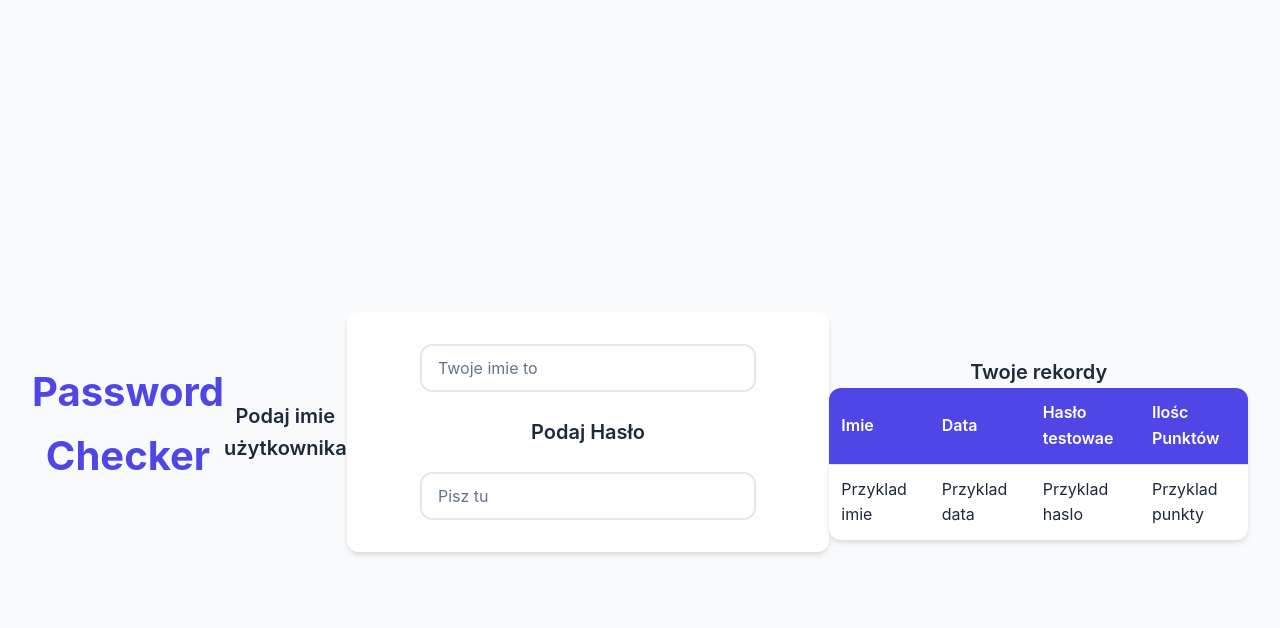
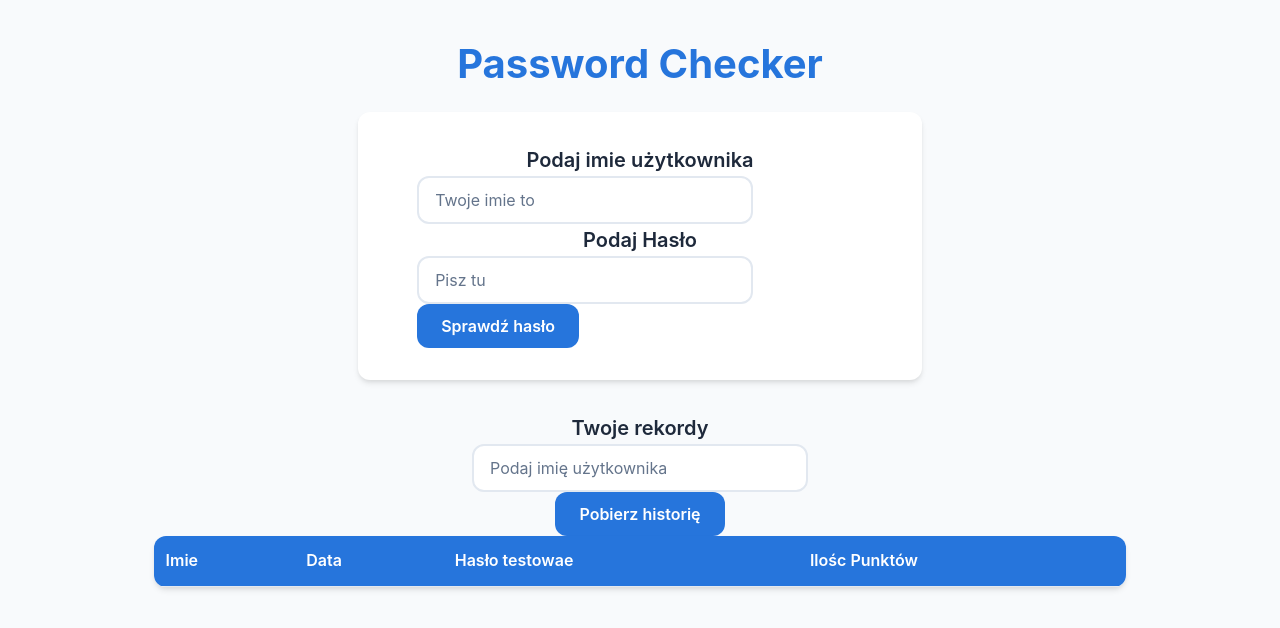
Before and after one commit to Izikini/password-checker, a React (Vite) app: page / in a window 1280 px wide. Shown: the top 628 px of the page. Built offline with nearby package versions, Linux system fonts and the light colour scheme.

Commit message:
functionality

```diff
--- a/src/App.css
+++ b/src/App.css
@@ -1,8 +1,8 @@
 /* Modern and user-friendly CSS for Password Checker */
 
 :root {
-  --primary-color: #4f46e5;
-  --secondary-color: #7c3aed;
+  --primary-color: #2675dc;
+  --secondary-color: #1c53b9;
   --background-color: #f8fafc;
   --card-background: #ffffff;
   --text-color: #1e293b;
@@ -26,7 +26,7 @@ body {
 
 #root {
   display: flex;
-  justify-content: center;
+  flex-direction: column;
   align-items: center;
   min-height: 100vh;
   padding: 2rem;
@@ -82,20 +82,49 @@ input {
 
 input:focus {
   border-color: var(--primary-color);
-  box-shadow: 0 0 0 3px rgba(79, 70, 229, 0.1);
+  box-shadow: 0 0 0 3px rgba(220, 38, 38, 0.1);
 }
 
 input::placeholder {
   color: var(--text-muted);
 }
 
+button {
+  background-color: var(--primary-color);
+  color: white;
+  border: none;
+  border-radius: var(--border-radius);
+  padding: 0.75rem 1.5rem;
+  font-size: 1rem;
+  font-weight: 600;
+  font-family: inherit;
+  cursor: pointer;
+  transition: var(--transition);
+  outline: none;
+  min-width: 120px;
+}
+
+button:hover {
+  background-color: var(--secondary-color);
+  transform: translateY(-1px);
+  box-shadow: var(--shadow-hover);
+}
+
+button:active {
+  transform: translateY(0);
+}
+
 #user-data {
+  display: flex;
+  flex-direction: column;
+  justify-content: space-between;
+  align-items: center;
   width: 100%;
   margin-top: 2rem;
 }
 
 table {
-  width: 100%;
+  width: 80%;
   border-collapse: collapse;
   background-color: var(--card-background);
   border-radius: var(--border-radius);
--- a/src/App.jsx
+++ b/src/App.jsx
@@ -2,17 +2,63 @@ import { useState } from 'react'
 import './App.css'
 
 function App() {
-  const [count, setCount] = useState(0)
+  const [username, setUsername] = useState('');
+  const [password, setPassword] = useState('');
+  const [score, setScore] = useState(null);
+  const [feedback, setFeedback] = useState('');
+
+  const handleSubmit = async (e) => {
+    e.preventDefault();
+    try {
+      const response = await fetch('http://localhost:3001/check-password', {
+        method: 'POST',
+        headers: {
+          'Content-Type': 'application/json',
+        },
+        body: JSON.stringify({ username, password }),
+      });
+      const data = await response.json();
+      if (response.ok) {
+        setScore(data.score);
+        setFeedback(data.feedback.suggestions.join(' ') || 'Good password!');
+      } else {
+        setFeedback(data.error);
+      }
+    } catch (error) {
+      setFeedback('Error checking password');
+    }
+  };
 
   return (
     <>
       <h1>Password Checker</h1>
-      <h2>Podaj imie użytkownika</h2>
+
       <div id="appka">
-          <input type="text" placeholder='Twoje imie to'/>
-
-        <h2>Podaj Hasło</h2>
-        <input type="text" placeholder='Pisz tu '/>
+        <form onSubmit={handleSubmit}>
+          <h2>Podaj imie użytkownika</h2>
+          <input
+            type="text"
+            placeholder='Twoje imie to'
+            value={username}
+            onChange={(e) => setUsername(e.target.value)}
+            required
+          />
+          <h2>Podaj Hasło</h2>
+          <input
+            type="password"
+            placeholder='Pisz tu '
+            value={password}
+            onChange={(e) => setPassword(e.target.value)}
+            required
+          />
+          <button type="submit">Sprawdź hasło</button>
+        </form>
+        {score !== null && (
+          <div>
+            <h3>Wynik: {score}/4</h3>
+            <p>{feedback}</p>
+          </div>
+        )}
       </div>
 
 
--- a/src/Password_history.jsx
+++ b/src/Password_history.jsx
@@ -2,25 +2,54 @@ import { useState } from 'react'
 import './App.css'
 
 function Password_history() {
-  const [count, setCount] = useState(0)
+  const [username, setUsername] = useState('');
+  const [history, setHistory] = useState([]);
+
+  const fetchHistory = async () => {
+    if (!username) return;
+    try {
+      const response = await fetch(`http://localhost:3001/history/${username}`);
+      const data = await response.json();
+      if (response.ok) {
+        setHistory(data);
+      } else {
+        alert(data.error);
+      }
+    } catch (error) {
+      alert('Error fetching history');
+    }
+  };
 
   return (
     <>
          <div id="user-data">
             <h2>Twoje rekordy</h2>
+            <input
+              type="text"
+              placeholder="Podaj imię użytkownika"
+              value={username}
+              onChange={(e) => setUsername(e.target.value)}
+            />
+            <button onClick={fetchHistory}>Pobierz historię</button>
             <table>
+              <thead>
                 <tr>
                   <th>Imie</th>
                   <th>Data</th>
                   <th>Hasło testowae</th>
                   <th>Ilośc Punktów </th>
                 </tr>
-              <tr>
-                <td>Przyklad imie</td>
-                <td>Przyklad data</td>
-                <td>Przyklad haslo</td>
-                <td>Przyklad punkty </td>
+              </thead>
+              <tbody>
+                {history.map((item, index) => (
+                  <tr key={index}>
+                    <td>{item.username}</td>
+                    <td>{new Date(item.date).toLocaleString()}</td>
+                    <td>{item.password}</td>
+                    <td>{item.score}</td>
                   </tr>
+                ))}
+              </tbody>
            </table>
         </div>
     </>
```
Also changed, not shown: package.json (+7 -2 lines), server.js (added, +66 -0 lines), 2 other files (tests, documents, lock files or other folders). Lines whose indentation alone changed are shown as unchanged.
